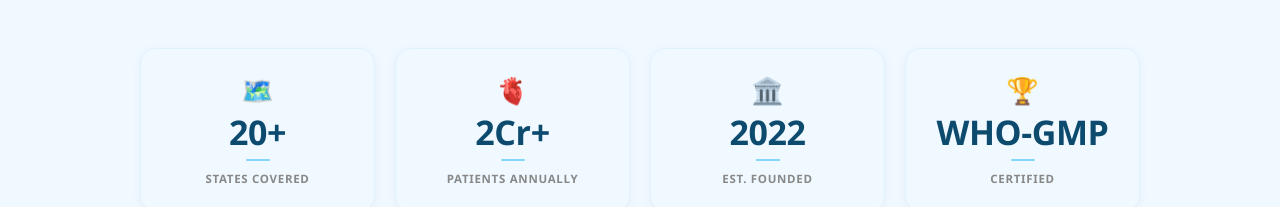
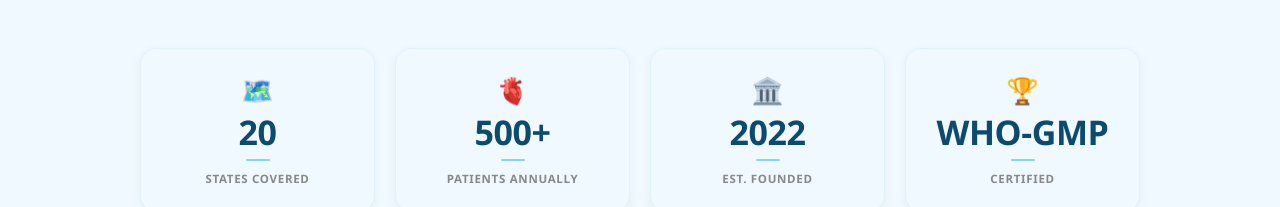
Before and after one commit to cw09sdklifescience-ship-it/cw09, a Next.js app: page / in a window 1280 px wide. Shown: the part 932-1139 px from the top of the page. Built offline with nearby package versions, Linux system fonts and the light colour scheme.

Commit message:
changes
By tanvi

```diff
--- a/src/components/sections/StatsSection.tsx
+++ b/src/components/sections/StatsSection.tsx
@@ -2,8 +2,8 @@
 import { useEffect, useRef, useState } from "react";
 
 const stats = [
-  { value: "Pan India", label: "States Covered",      icon: "🗺️", numeric: 20,   suffix: "+" },
-  { value: "500+",    label: "Patients Annually",   icon: "🫀", numeric: 2,    suffix: "Cr+" },
+  { value: "Pan India", label: "States Covered",      icon: "🗺️", numeric: 20,   suffix: "" },
+  { value: "500+",    label: "Patients Annually",   icon: "🫀", numeric: 500,    suffix: "+" },
   { value: "2022",    label: "Est. Founded",         icon: "🏛️", numeric: 2022, suffix: "" },
   { value: "WHO-GMP", label: "Certified",            icon: "🏆", numeric: null, suffix: "" },
 ];
```
